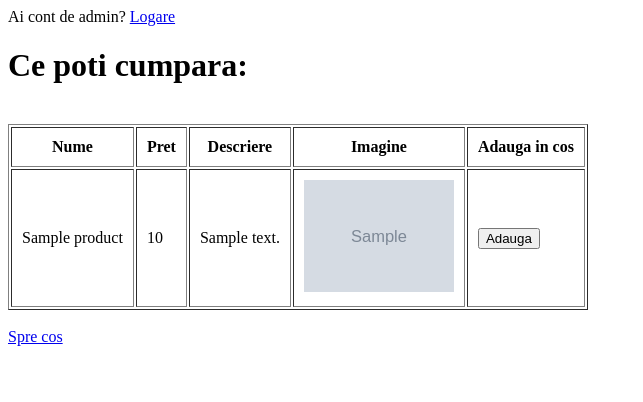
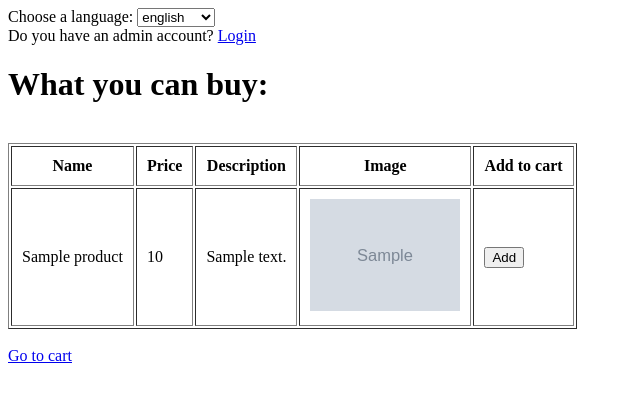
Before and after one commit to denisa200123/Shop-Practica, a PHP site: page / in a window 1280 px wide. Shown: the top 402 px of the page, without its empty margins (0-643 px from the left). Run offline with PHP 8.4, Linux system fonts and the light colour scheme; tables that the repository leaves empty or names only in its code hold one stand-in row (values such as "Sample post"); grey boxes marked "Sample" are stand-in pictures.

Commit message:
#31 language switcher https://pm.5psolutions.net/public/index.php?path_info=projects/training-denisa-olaru/tasks/31 - not fully working

```diff
--- a/common.php
+++ b/common.php
@@ -62,8 +62,12 @@ function translateLabels(string $label) {
         'Extension is not supported'=> 'Extensia nu este acceptata',
         "Couldn't upload image"=> "Imaginea nu a putut fi incarcata",
         'Image uploaded'=> 'Imagine incarcata',
+        'Choose a language:'=> 'Alege o limba:',
     ];
-    return $labels[$label] ?? $label;
+    if(isset($_SESSION["language"]) &&  $_SESSION["language"] === "RO"){
+        return $labels[$label];
+    }
+    return $label;
 }
 
 //used to check if any user input is empty
--- a/index.php
+++ b/index.php
@@ -1,6 +1,11 @@
 <?php
 require 'common.php';
 session_start();
+
+if(isset($_POST["language"]) && !empty($_POST["language"])){
+    $_SESSION["language"] = $_POST["language"];
+}
+
 //initialize cardIds(stores the ids of the products)
 if (!isset($_SESSION["cartIds"])) {
     $_SESSION["cartIds"] = [];
@@ -50,7 +55,12 @@ $stmt = null;
 </head>
 
 <body>
-
+    <label for="language"><?= translateLabels("Choose a language:") ?></label>
+        <select name="language" id="language">
+            <option value="EN">english</option>
+            <option value="RO">romanian</option>
+        </select>
+    <br>
     <?php if(isset($_SESSION["admin_logged"])): ?>
         <span> <?= translateLabels("Admin logged") ?> </span>
         <a href="products.php"><?= translateLabels('Products page'); ?></a>
```
